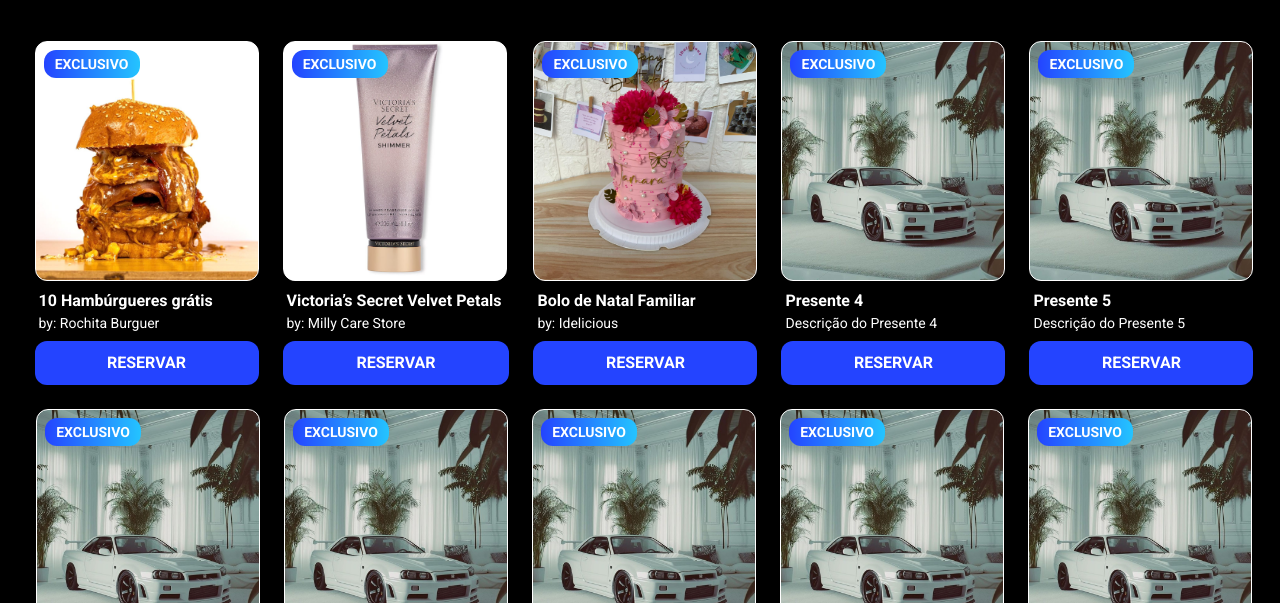
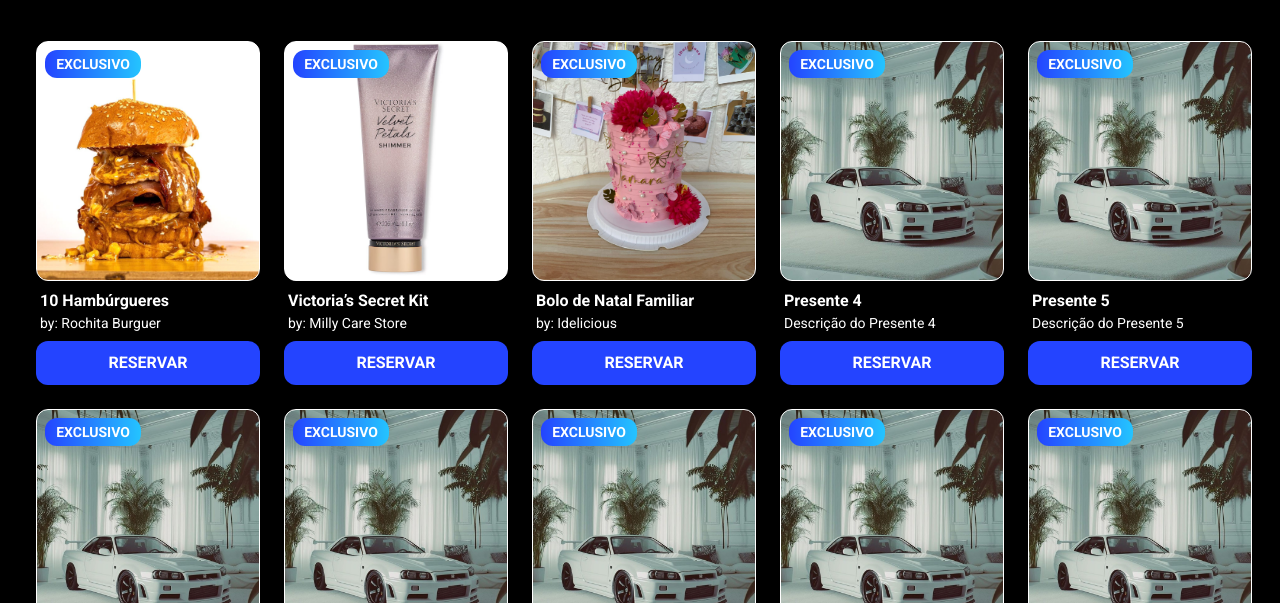
Before and after one commit to Euv29/SUPA-NATAL, a website: page index.html in a window 1280 px wide. Shown: the part 197-800 px from the top of the page. Drawn offline with Linux system fonts and the light colour scheme; files whose address does not match are found by name.

Commit message:
Style: Ajuste.

```diff
--- a/script.js
+++ b/script.js
@@ -1,6 +1,6 @@
 const presentes = [
     {
-        nome: '10 Hambúrgueres grátis ',
+        nome: '10 Hambúrgueres',
         dataInicio: new Date('2024-12-17T00:00:00+01:00'),
         dataFim: new Date('2024-12-17T23:59:59+01:00'),
         disponivel: false,
@@ -8,7 +8,7 @@
         img: 'img/presentes/burger.jpeg'
     },
     {
-        nome: 'Victoria’s Secret Velvet Petals',
+        nome: 'Victoria’s Secret Kit',
         dataInicio: new Date('2024-12-17T00:00:00+01:00'),
         dataFim: new Date('2024-12-17T23:59:59+01:00'),
         disponivel: false,
--- a/src/styles.css
+++ b/src/styles.css
@@ -137,11 +137,11 @@
 }
 
 .info .title{
-    @apply font-bold;
+    @apply font-bold md:text-lg text-sm;
 }
 
 .info .description{
-    @apply text-sm;
+    @apply md:text-sm text-xs;
 }
 
 .presente-card .btn{
```
